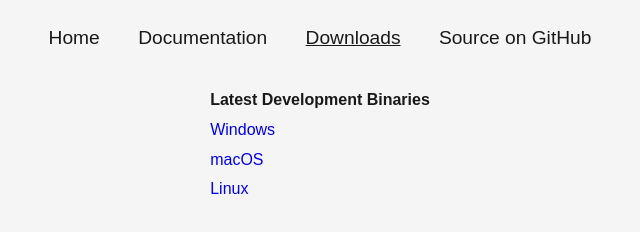
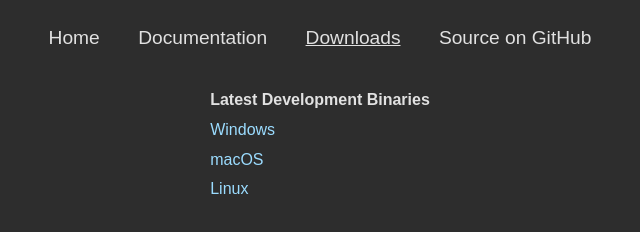
Before and after one commit to tpuschel/duality, a plain HTML site: page downloads.html in a window 1280 px wide. Shown: the whole page, without its empty margins (320-960 px from the left). Drawn offline with Linux system fonts and the light colour scheme.

Commit message:
Dark mode by default.

```diff
--- a/styles.css
+++ b/styles.css
@@ -1,14 +1,24 @@
 :root {
-    --bg-color: rgb(245, 245, 245);
-    --text-color: rgb(25, 25, 25);
-    --border-color: rgb(25, 25, 25);
-    --code-bg-color: rgb(240, 240, 240);
+    --bg-color: rgb(45, 45, 45);
+    --text-color: rgb(225, 225, 225);
+    --border-color: gray;
+    --code-bg-color: rgb(35, 35, 35);
+    --link-color: rgb(155, 220, 255);
+    --visited-link-color: rgb(195, 135, 190);
 }
 
 body {
     font-family: Arial, Helvetica, sans-serif;
     background-color: var(--bg-color);
     color: var(--text-color);
+}
+
+a:link {
+    color: var(--link-color);
+}
+
+a:visited {
+    color: var(--visited-link-color);
 }
 
 nav {
```
